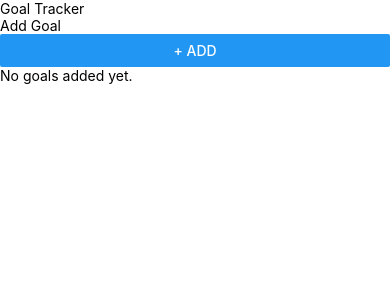
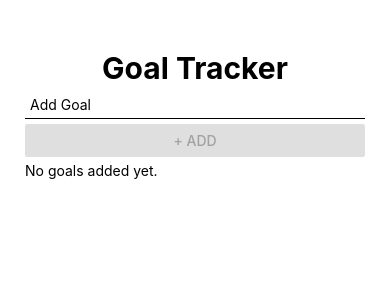
Before and after one commit to sibasishm/rn-goals-app, a React Native app: screen / in a window 390 px wide. Shown: the top 300 px of the page. Built offline with nearby package versions, Linux system fonts and the light colour scheme.

Commit message:
ScrollView intro

```diff
--- a/App.js
+++ b/App.js
@@ -1,32 +1,73 @@
 import React, { useState } from 'react';
-import { StyleSheet, Text, View, Button, TextInput } from 'react-native';
+import {
+	StyleSheet,
+	Text,
+	View,
+	Button,
+	TextInput,
+	ScrollView,
+} from 'react-native';
 
 export default function App() {
 	const [inputGoal, setInputGoal] = useState('');
 	const [allGoals, setAllGoals] = useState([]);
 	return (
-		<View>
+		<View style={styles.conatiner}>
 			<View>
-				<Text>Goal Tracker</Text>
+				<Text style={styles.title}>Goal Tracker</Text>
 				<TextInput
+					style={styles.input}
 					placeholder='Add Goal'
 					value={inputGoal}
 					onChangeText={(text) => setInputGoal(text)}
 				/>
 				<Button
 					title='+ Add'
-					onPress={() => setAllGoals((prev) => prev.push(inputGoal))}
+					onPress={() => {
+						setAllGoals(() => [...allGoals, inputGoal]);
+						setInputGoal('');
+					}}
+					disabled={!inputGoal}
 				/>
 			</View>
-			<View>
+			<ScrollView style={styles.list}>
 				{allGoals.length > 0 ? (
 					allGoals.map((goal, index) => (
-						<Text key={`goal-${index}`}>{goal}</Text>
+						<Text style={styles.listItem} key={`goal-${index}`}>{`${
+							index + 1
+						}. ${goal}`}</Text>
 					))
 				) : (
 					<Text>No goals added yet.</Text>
 				)}
-			</View>
+			</ScrollView>
 		</View>
 	);
 }
+
+const styles = StyleSheet.create({
+	conatiner: {
+		padding: 25,
+		marginTop: 25,
+		flex: 1,
+	},
+	title: {
+		fontSize: 30,
+		fontWeight: '700',
+		textAlign: 'center',
+	},
+	input: {
+		marginVertical: 5,
+		padding: 5,
+		borderBottomWidth: 1,
+		borderBottomColor: '#000',
+	},
+	list: {
+		marginVertical: 5,
+	},
+	listItem: {
+		fontSize: 16,
+		fontWeight: '400',
+		marginVertical: 2,
+	},
+});
```
